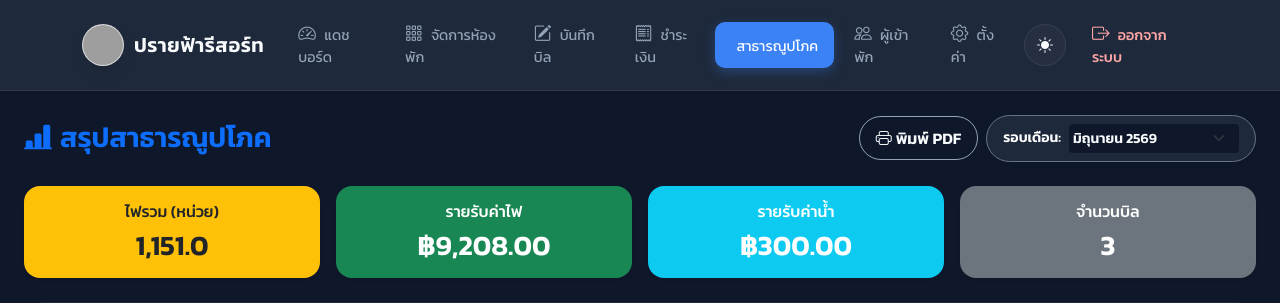
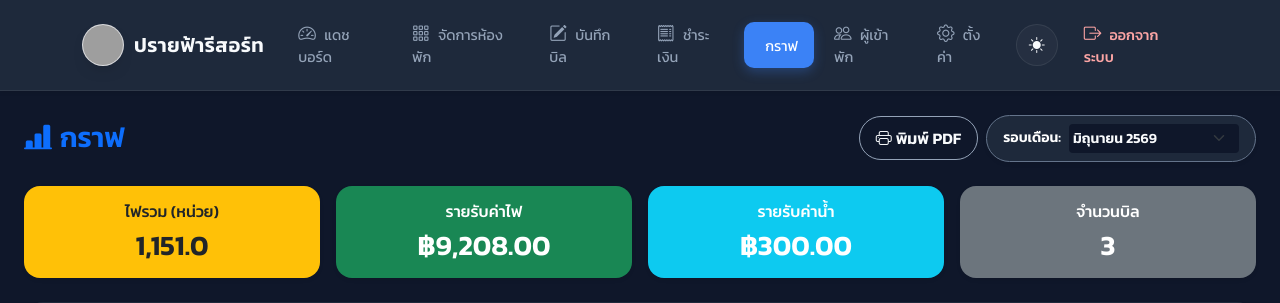
Before and after one commit to Nattakit105/myproject, a PHP site: page /utilities_summary.php in a window 1280 px wide. Shown: the top 303 px of the page. Run offline with PHP 8.4, Linux system fonts and the light colour scheme; a user stored in the database is signed in; data comes from the database, SQL or seed files in the repository; grey boxes are pictures that could not be loaded.

Commit message:
เปลี่ยนชื่อจากสาธารณูปโภคเป็นกราฟ

```diff
--- a/header.php
+++ b/header.php
@@ -263,7 +263,7 @@ $current_page = basename($_SERVER['PHP_SELF']);
 
                             <li class="nav-item">
                                 <a class="nav-link <?php echo ($current_page == 'utilities_summary.php') ? 'active' : ''; ?>" href="utilities_summary.php">
-                                    <i class="bi bi-lightning-water"></i> สาธารณูปโภค
+                                    <i class="bi bi-lightning-water"></i> กราฟ
                                 </a>
                             </li>
 
--- a/utilities_summary.php
+++ b/utilities_summary.php
@@ -153,7 +153,7 @@ while($rm = $room_q->fetch_assoc()){ $rooms_list[] = $rm['room_number']; }
 
 <div class="container-fluid mt-4 px-md-4">
     <div class="d-flex flex-wrap justify-content-between align-items-center mb-4 gap-3">
-        <h1 class="h3 mb-0 text-primary fw-bold"><i class="bi bi-bar-chart-line-fill me-2"></i>สรุปสาธารณูปโภค</h1>
+        <h1 class="h3 mb-0 text-primary fw-bold"><i class="bi bi-bar-chart-line-fill me-2"></i>กราฟ</h1>
         <div class="utility-toolbar d-flex gap-2 align-items-center flex-wrap">
         <a href="print_utilities.php?month=<?php echo urlencode($selected_month); ?>" target="_blank" class="utility-print-btn btn btn-outline-light d-inline-flex align-items-center px-3 fw-bold"><i class="bi bi-printer me-1"></i>พิมพ์ PDF</a>
         <form action="" method="GET" class="utility-month-form d-flex align-items-center shadow-sm px-3 py-2">
```
